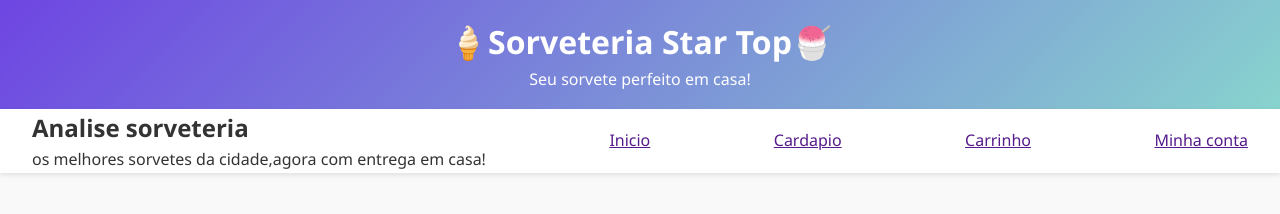
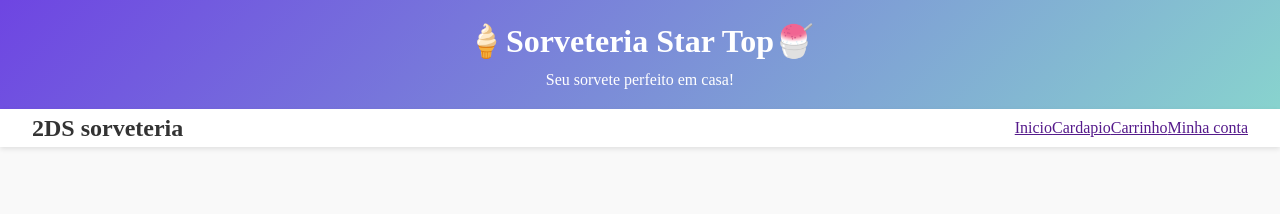
Before and after one commit to Erika2ds2025/analise_sorveteria, a plain HTML site: page index.html in a window 1280 px wide. Drawn offline with Linux system fonts and the light colour scheme.

Commit message:
Add files via upload

```diff
--- a/index.html
+++ b/index.html
@@ -4,7 +4,7 @@
     <meta charset="UTF-8">
     <meta name="viewport" content="width=device-width, initial-scale=1.0">
 
-    <link rel="stylesheet" href="styles.css">
+    <link rel="stylesheet" href="./styles.css">
 
     <title>Analise sorveteria</title>
 </head>
@@ -15,18 +15,29 @@
     <p>Seu sorvete perfeito em casa!</p>
 </header>
 
+
 <nav class="navegacao">
-    <div class=" logo">
-      <h1>Analise sorveteria </h1>
-      <p>
-        os melhores sorvetes da cidade,agora com entrega em casa!
-      </p>
-    </div>
+  <div class="logo">
+    <h2>2DS sorveteria</h2>
+  </div>
+  <ul>
+    <li>
+      <a href="">Inicio</a>
+    </li>
 
-    <a href="">Inicio</a>
+   <li>
     <a href="">Cardapio</a>
+  </li>
+
+   <li>
     <a href="">Carrinho</a>
-    <a href="">Minha conta</a>
+  </li>
+
+    <li>
+      <a href="">Minha conta</a>
+    </li>
+
+  </ul>
 </nav>
 
 </body>
--- a/styles.css
+++ b/styles.css
@@ -2,7 +2,6 @@
     margin: 0;
     padding: 0;
     box-sizing: border-box;
-    font-family: 'Segoe UI', Tahoma, Geneva, Verdana, sans-serif;
 }
 
 body{
@@ -27,3 +26,7 @@ nav{
     background-color: #fff;
     box-shadow: 0 2px 5px rgba(0, 0, 0, 0.1);
 }
+nav ul{
+    display: flex;
+    list-style: none;
+}
```
